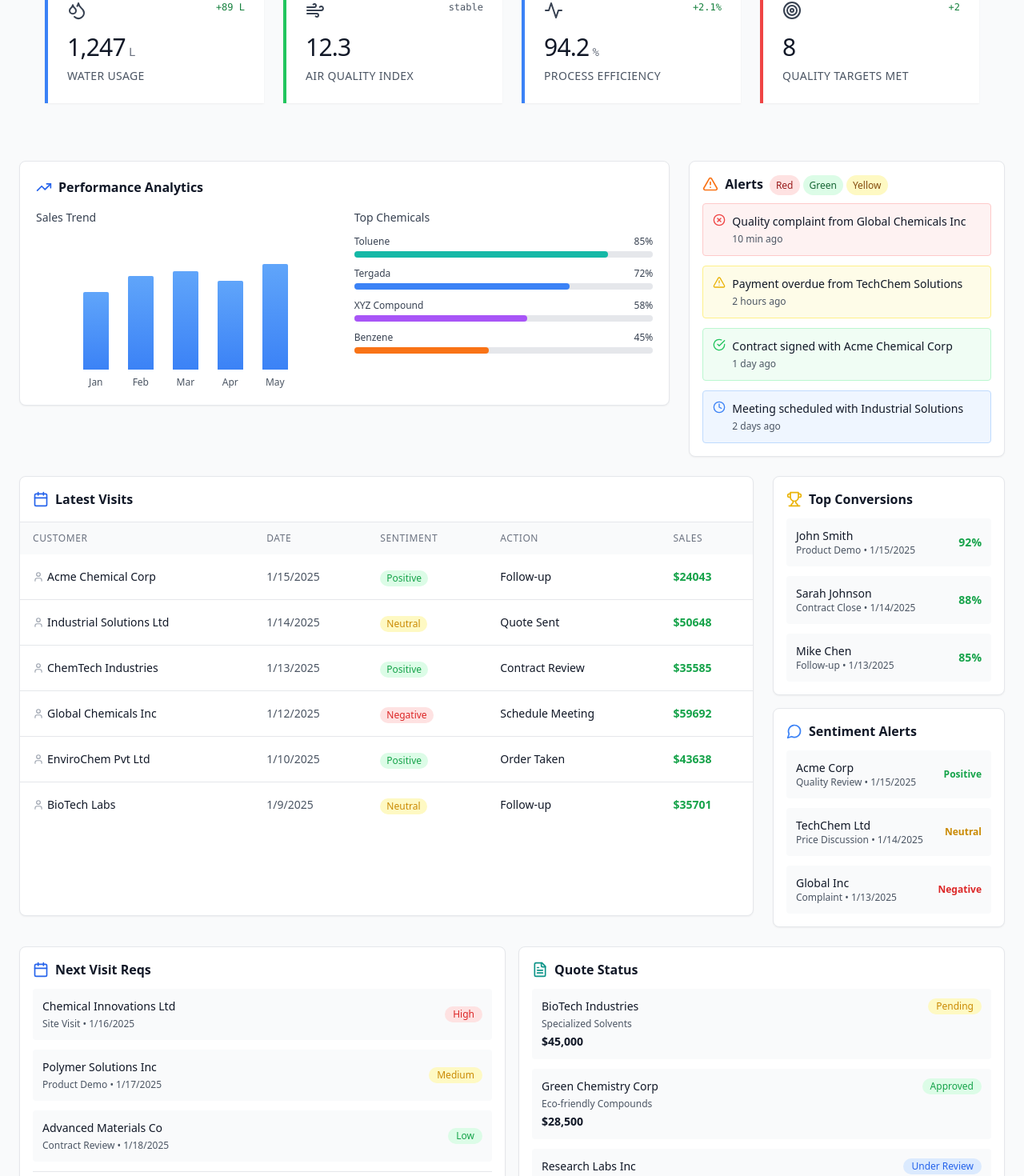
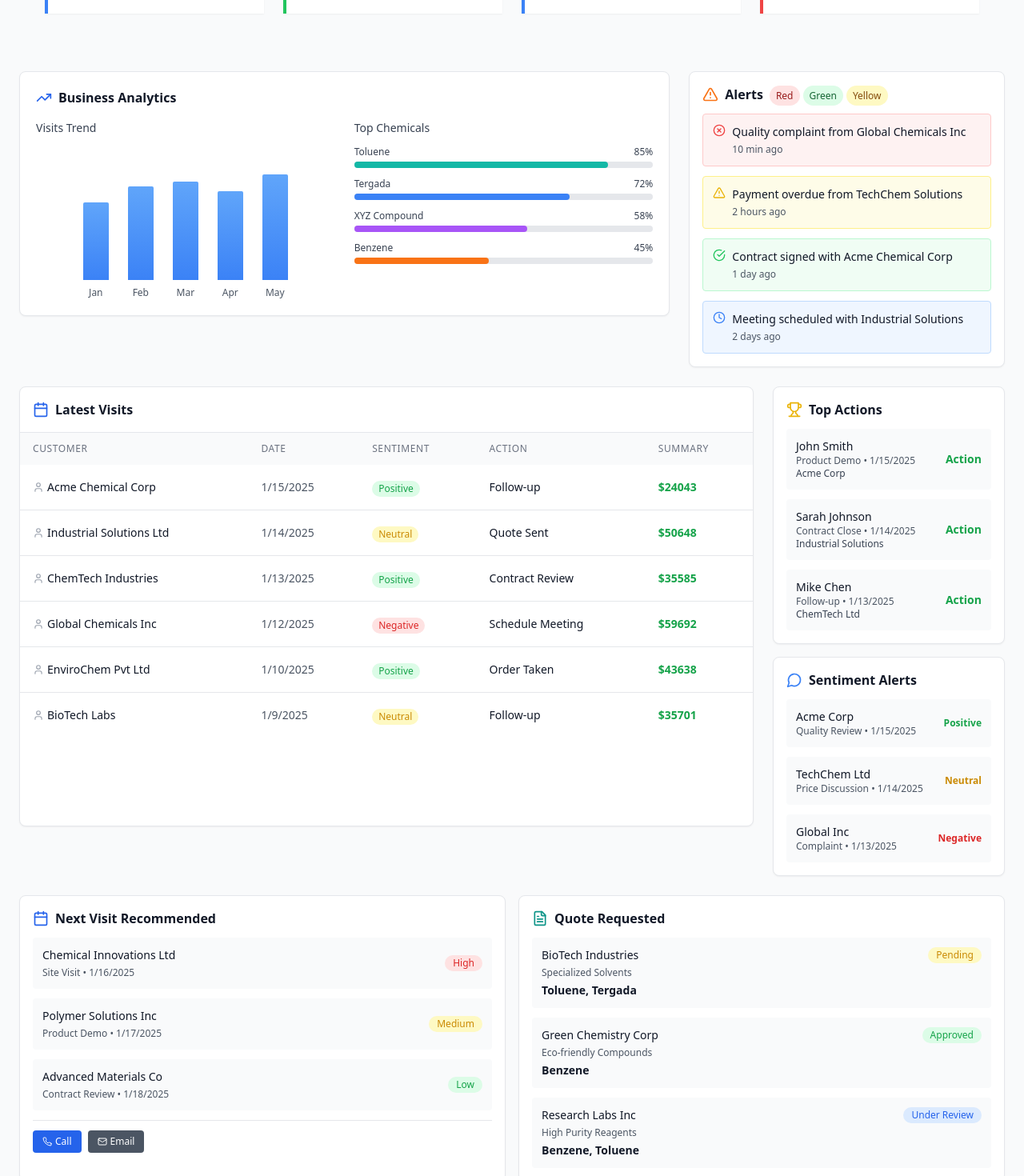
Before and after one commit to shreyachawale/ChemicalDashboard, a React (Vite) app: page / in a window 1280 px wide. Shown: the part 527-1997 px from the top of the page at 80% size. Built offline with nearby package versions, Linux system fonts and the light colour scheme.

Commit message:
new changes

```diff
--- a/src/components/ChemicalDashBoard.tsx
+++ b/src/components/ChemicalDashBoard.tsx
@@ -159,7 +159,7 @@ const ChemicalDashboard: React.FC = () => {
   return (
     <div className=" bg-gray-50">
       <div className="max-w-7xl mx-auto px-8 py-12">
-        <div className="mb-12 animate-in fade-in duration-500">
+        {/* <div className="mb-12 animate-in fade-in duration-500">
           <div className="flex items-center space-x-4 mb-3">
             <div className="w-1 h-8 bg-blue-500"></div>
             <h1 className="text-2xl font-light text-gray-900 tracking-tight">
@@ -169,7 +169,7 @@ const ChemicalDashboard: React.FC = () => {
           <p className="text-gray-600 font-mono text-sm">
             Real-time laboratory metrics and performance indicators
           </p>
-        </div>
+        </div> */}
 
         <div className="grid grid-cols-1 md:grid-cols-2 lg:grid-cols-4 gap-6 animate-in fade-in duration-700 delay-200">
           {metrics.map((metric, index) => (
--- a/src/components/FilterHeader.tsx
+++ b/src/components/FilterHeader.tsx
@@ -13,7 +13,7 @@ const FilterHeader = () => {
   return (
     <div className="bg-white rounded-lg shadow-sm border border-gray-200 p-5">
       <div className="flex items-center justify-between mb-3">
-        <h1 className="text-xl font-bold text-gray-900">Chemical Sales Dashboard</h1>
+        <h1 className="text-xl font-bold text-gray-900">Customer Sales Visit Dashboard</h1>
         <div className="flex items-center space-x-2 text-xs text-gray-600">
           <Filter size={16} />
           <span>Filters Applied</span>
--- a/src/components/LatestVisits.tsx
+++ b/src/components/LatestVisits.tsx
@@ -11,7 +11,7 @@ const LatestVisits = () => {
       purpose: "Product Demo",
       notes: "Interested in bulk orders",
       sentimentColor: "text-green-600 bg-green-100",
-      latestSummary: "Product demo went well, potential bulk order in next quarter.",
+      latestSummary: "Toulene, Benzene, Tergada",
       alerts: "No immediate alerts.",
       sentimentAction: "Send proposal and discount structure.",
       nextVisitReport: "Schedule follow-up by Jan 25."
@@ -24,7 +24,7 @@ const LatestVisits = () => {
       purpose: "Price Inquiry",
       notes: "Comparing competitors",
       sentimentColor: "text-yellow-600 bg-yellow-100",
-      latestSummary: "Awaiting response to quote.",
+      latestSummary: "Toulene, Benzene, Tergada",
       alerts: "Might consider competitor pricing.",
       sentimentAction: "Follow up with revised quote.",
       nextVisitReport: "Check-in call next week."
@@ -37,7 +37,7 @@ const LatestVisits = () => {
       purpose: "Contract Negotiation",
       notes: "Ready to close deal",
       sentimentColor: "text-green-600 bg-green-100",
-      latestSummary: "Contract in final review stage.",
+      latestSummary: "Toulene, Benzene, Tergada",
       alerts: "None.",
       sentimentAction: "Finalize contract draft.",
       nextVisitReport: "On-site visit Feb 1."
@@ -50,7 +50,7 @@ const LatestVisits = () => {
       purpose: "Issue Resolution",
       notes: "Quality concerns raised",
       sentimentColor: "text-red-600 bg-red-100",
-      latestSummary: "Quality complaint investigation ongoing.",
+      latestSummary: "Toulene, Benzene, Tergada",
       alerts: "High priority - could lose client.",
       sentimentAction: "Resolve issue within a week.",
       nextVisitReport: "Meeting on Jan 18."
@@ -63,7 +63,7 @@ const LatestVisits = () => {
       purpose: "Bulk Order",
       notes: "Large shipment confirmed",
       sentimentColor: "text-green-600 bg-green-100",
-      latestSummary: "Bulk order confirmed and processing.",
+      latestSummary: "Toulene, Benzene, Tergada",
       alerts: "Monitor supply chain delays.",
       sentimentAction: "Ensure timely delivery.",
       nextVisitReport: "Post-delivery satisfaction check."
@@ -76,7 +76,7 @@ const LatestVisits = () => {
       purpose: "Sample Testing",
       notes: "Samples sent for testing",
       sentimentColor: "text-yellow-600 bg-yellow-100",
-      latestSummary: "Awaiting lab results.",
+      latestSummary: "Toulene, Benzene, Tergada",
       alerts: "If delayed, risk losing interest.",
       sentimentAction: "Check with lab for ETA.",
       nextVisitReport: "Lab follow-up visit Jan 20."
@@ -106,7 +106,7 @@ const LatestVisits = () => {
               <th className="hidden sm:table-cell px-4 py-3 text-left text-xs font-medium text-gray-500 uppercase tracking-wider">Date</th>
               <th className="px-4 py-3 text-left text-xs font-medium text-gray-500 uppercase tracking-wider">Sentiment</th>
               <th className="hidden sm:table-cell px-4 py-3 text-left text-xs font-medium text-gray-500 uppercase tracking-wider">Action</th>
-              <th className="px-4 py-3 text-left text-xs font-medium text-gray-500 uppercase tracking-wider">Sales</th>
+              <th className="px-4 py-3 text-left text-xs font-medium text-gray-500 uppercase tracking-wider">Summary</th>
             </tr>
           </thead>
           <tbody className="bg-white divide-y divide-gray-200">
@@ -147,7 +147,7 @@ const LatestVisits = () => {
                         <div className="flex items-start space-x-3">
                           <FileText className="text-blue-500 mt-1" size={18} />
                           <div>
-                            <p className="font-semibold text-gray-800">Latest Summary</p>
+                            <p className="font-semibold text-gray-800">Chemicals</p>
                             <p className="text-sm text-gray-600">{visit.latestSummary}</p>
                           </div>
                         </div>
--- a/src/components/PerformanceCharts.tsx
+++ b/src/components/PerformanceCharts.tsx
@@ -6,13 +6,13 @@ const PerformanceCharts = () => {
     <div className="bg-white rounded-lg shadow-sm border border-gray-200 p-5">
       <div className="flex items-center space-x-2 mb-4">
         <TrendingUp className="text-blue-600" size={20} />
-        <h3 className="text-base font-semibold text-gray-900">Performance Analytics</h3>
+        <h3 className="text-base font-semibold text-gray-900">Business Analytics</h3>
       </div>
 
       <div className="grid grid-cols-1 lg:grid-cols-2 gap-6">
       {/* Trend Line Chart */}
         <div>
-          <h4 className="text-sm font-medium text-gray-700 mb-3">Sales Trend</h4>
+          <h4 className="text-sm font-medium text-gray-700 mb-3">Visits Trend</h4>
           <div className="h-48 flex items-end justify-center space-x-6">
             {/* Simulated line chart with bars */}
             {[
--- a/src/components/TopMetrics.tsx
+++ b/src/components/TopMetrics.tsx
@@ -3,9 +3,9 @@ import { Trophy, Target, MessageCircle } from 'lucide-react';
 
 const TopMetrics = () => {
   const conversionData = [
-    { salesman: 'John Smith', date: '2025-01-15', purpose: 'Product Demo', conversion: '92%' },
-    { salesman: 'Sarah Johnson', date: '2025-01-14', purpose: 'Contract Close', conversion: '88%' },
-    { salesman: 'Mike Chen', date: '2025-01-13', purpose: 'Follow-up', conversion: '85%' },
+    { salesman: 'John Smith', date: '2025-01-15', purpose: 'Product Demo', conversion: 'Action', company : 'Acme Corp' },
+    { salesman: 'Sarah Johnson', date: '2025-01-14', purpose: 'Contract Close', conversion: 'Action', company : 'Industrial Solutions' },
+    { salesman: 'Mike Chen', date: '2025-01-13', purpose: 'Follow-up', conversion: 'Action', company : 'ChemTech Ltd' },
   ];
 
   const sentimentAlerts = [
@@ -20,7 +20,7 @@ const TopMetrics = () => {
       <div className="bg-white rounded-lg shadow-sm border border-gray-200 p-4">
         <div className="flex items-center space-x-2 mb-3">
           <Trophy className="text-yellow-500" size={20} />
-          <h3 className="text-base font-semibold text-gray-900">Top Conversions</h3>
+          <h3 className="text-base font-semibold text-gray-900">Top Actions</h3>
         </div>
         <div className="space-y-3">
           {conversionData.map((item, index) => (
@@ -28,6 +28,7 @@ const TopMetrics = () => {
               <div className="flex-1">
                 <div className="text-sm font-medium text-gray-900">{item.salesman}</div>
                 <div className="text-xs text-gray-600">{item.purpose} • {new Date(item.date).toLocaleDateString()}</div>
+                <div className="text-xs font-medium text-gray-700">{item.company}</div>
               </div>
               <div className="text-sm font-bold text-green-600">{item.conversion}</div>
             </div>
--- a/src/components/UpcomingTasks.tsx
+++ b/src/components/UpcomingTasks.tsx
@@ -9,9 +9,9 @@ const UpcomingTasks = () => {
   ];
 
   const quotes = [
-    { customer: 'BioTech Industries', product: 'Specialized Solvents', amount: '$45,000', status: 'Pending' },
-    { customer: 'Green Chemistry Corp', product: 'Eco-friendly Compounds', amount: '$28,500', status: 'Approved' },
-    { customer: 'Research Labs Inc', product: 'High Purity Reagents', amount: '$62,200', status: 'Under Review' },
+    { customer: 'BioTech Industries', product: 'Specialized Solvents', amount: 'Toluene, Tergada', status: 'Pending' },
+    { customer: 'Green Chemistry Corp', product: 'Eco-friendly Compounds', amount: 'Benzene', status: 'Approved' },
+    { customer: 'Research Labs Inc', product: 'High Purity Reagents', amount: 'Benzene, Toluene', status: 'Under Review' },
   ];
 
   const getPriorityColor = (priority: string) => {
@@ -38,7 +38,7 @@ const UpcomingTasks = () => {
       <div className="bg-white rounded-lg shadow-sm border border-gray-200 p-4">
         <div className="flex items-center space-x-2 mb-3">
           <Calendar className="text-blue-600" size={20} />
-          <h3 className="text-base font-semibold text-gray-900">Next Visit Reqs</h3>
+          <h3 className="text-base font-semibold text-gray-900">Next Visit Recommended</h3>
         </div>
         <div className="space-y-3">
           {nextVisits.map((visit, index) => (
@@ -71,7 +71,7 @@ const UpcomingTasks = () => {
       <div className="bg-white rounded-lg shadow-sm border border-gray-200 p-4">
         <div className="flex items-center space-x-2 mb-3">
           <FileText className="text-teal-600" size={20} />
-          <h3 className="text-base font-semibold text-gray-900">Quote Status</h3>
+          <h3 className="text-base font-semibold text-gray-900">Quote Requested</h3>
         </div>
         <div className="space-y-3">
           {quotes.map((quote, index) => (
```
